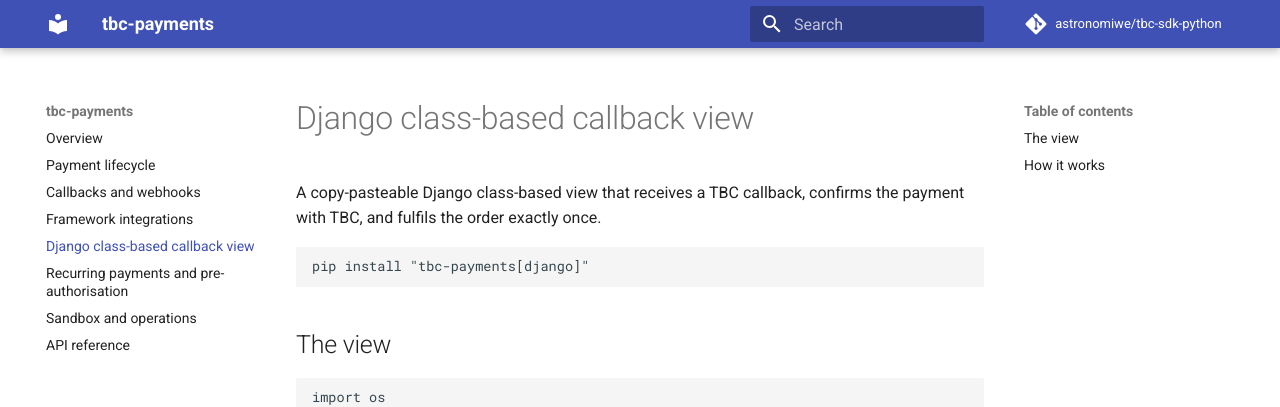
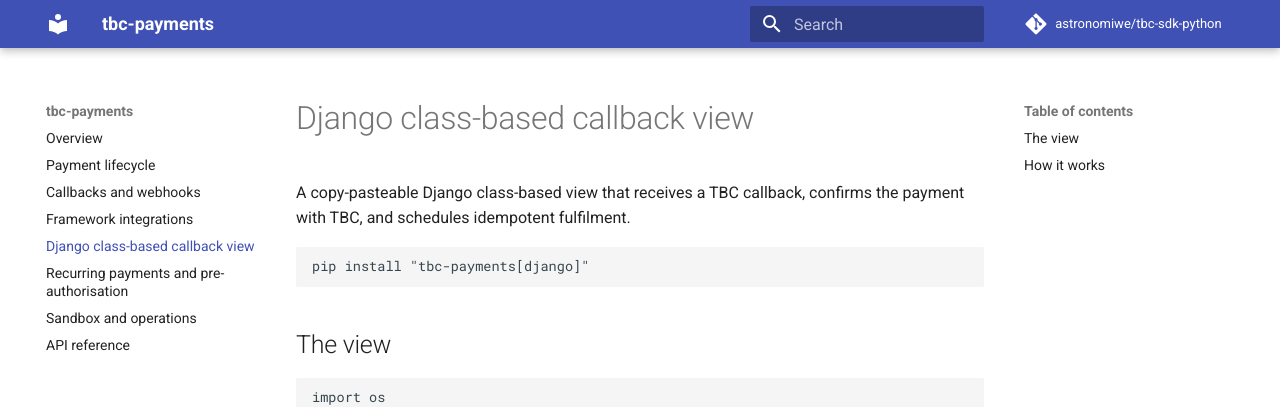
Before and after one commit to astronomiwe/tbc-sdk-python, an MkDocs documentation site: the page built from docs/django-callback.md, in a window 1280 px wide and 900 px high. Shown: the top 407 px of the window. Built offline with MkDocs 1.6.1 and Material for MkDocs 9.7.7, drawn with Linux system fonts in a browser that asks for light colours; comment, search, counter and statistics services are not loaded; some of the changed text lies outside the part shown.

Commit message:
docs: clarify that the Django recipe schedules idempotent fulfilment

````diff
--- a/docs/django-callback.md
+++ b/docs/django-callback.md
@@ -1,7 +1,7 @@
 # Django class-based callback view
 
 A copy-pasteable Django class-based view that receives a TBC callback, confirms the
-payment with TBC, and fulfils the order exactly once.
+payment with TBC, and schedules idempotent fulfilment.
 
 ```bash
 pip install "tbc-payments[django]"
@@ -94,7 +94,8 @@
 deliveries can arrive at the same time. The conditional `UPDATE ... WHERE paid_at IS
 NULL` runs atomically in the database, so exactly one request gets `marked == 1` and
 schedules fulfilment. Repeated callbacks update zero rows and do nothing. Keep
-`tbc_pay_id` unique so one payment can never match two orders.
+`tbc_pay_id` unique so one payment can never match two orders. A task queue may still
+retry `fulfil_order`, so make the task itself idempotent as well.
 
 **Prompt HTTP 200.** The view does one TBC lookup and one database update, then returns
 HTTP 200. Slow work such as emails or stock changes runs in `fulfil_order`, outside the
````
